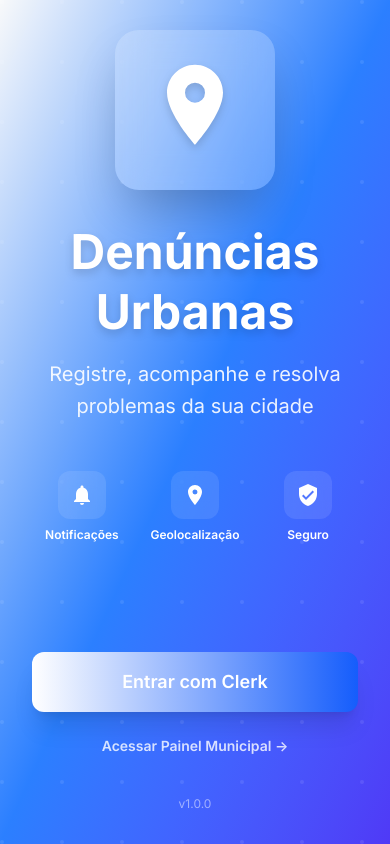
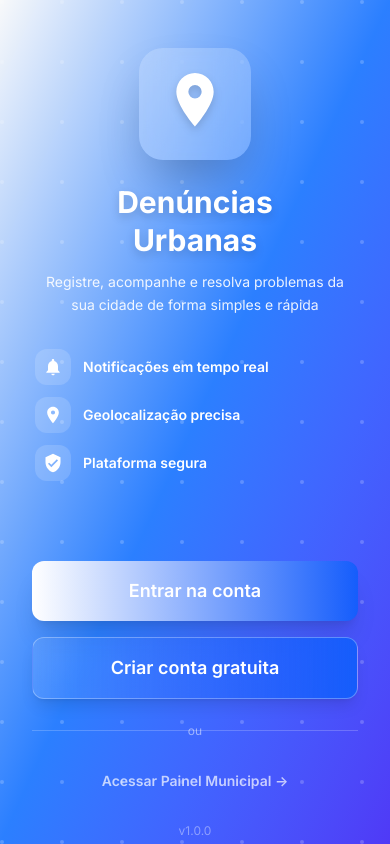
Before and after one commit to devJPMello/Denuncias-Urbanas, a React (Vite) app in the folder frontend/: page / in a window 390 px wide. Built offline with nearby package versions, Linux system fonts and the light colour scheme.

Commit message:
feat: responsive layout for desktop and mobile

```diff
--- a/frontend/src/components/screens/LoginScreen.tsx
+++ b/frontend/src/components/screens/LoginScreen.tsx
@@ -53,99 +53,129 @@ export function LoginScreen({ onBack, onLogin, onAnonymous }: LoginScreenProps)
   };
 
   return (
-    <div className="h-full flex flex-col bg-gradient-to-br from-primary to-indigo-600 relative overflow-hidden">
-      <div className="absolute inset-0 opacity-30">
+    <div className="h-full flex flex-col md:flex-row bg-gradient-to-br from-primary to-indigo-600 relative overflow-hidden">
+      {/* Background pattern */}
+      <div className="absolute inset-0 opacity-20 pointer-events-none">
         <svg width="100%" height="100%">
           <defs>
             <pattern id="dots" x="0" y="0" width="40" height="40" patternUnits="userSpaceOnUse">
-              <circle cx="2" cy="2" r="1.5" fill="white" opacity="0.5" />
+              <circle cx="2" cy="2" r="1.5" fill="white" />
             </pattern>
           </defs>
           <rect width="100%" height="100%" fill="url(#dots)" />
         </svg>
       </div>
 
-      <div className="p-6 relative z-10">
-        <motion.button
-          initial={{ x: -20, opacity: 0 }}
-          animate={{ x: 0, opacity: 1 }}
-          onClick={onBack}
-          className="p-3 bg-white/20 backdrop-blur-sm rounded-xl text-white transition-colors hover:bg-white/30"
-        >
-          <MdArrowBack className="w-6 h-6" />
-        </motion.button>
-      </div>
-
-      <div className="flex-1 flex flex-col items-center justify-center px-8 pb-12 relative z-10">
+      {/* Painel esquerdo — branding (visível só em desktop) */}
+      <div className="hidden md:flex flex-1 flex-col items-center justify-center px-12 lg:px-16 relative z-10">
         <motion.div
           initial={{ scale: 0, opacity: 0 }}
           animate={{ scale: 1, opacity: 1 }}
-          transition={{ type: 'spring', duration: 0.4 }}
-          className="w-full max-w-md"
+          transition={{ type: 'spring', duration: 0.5 }}
+          className="text-center"
         >
+          <div className="w-24 h-24 bg-white/15 backdrop-blur-lg rounded-3xl flex items-center justify-center mx-auto mb-8 shadow-2xl">
+            <MdLocationOn className="w-14 h-14 text-white" />
+          </div>
+          <h1 className="text-4xl lg:text-5xl font-bold text-white mb-4">Denúncias<br />Urbanas</h1>
+          <p className="text-white/80 text-base lg:text-lg max-w-xs leading-relaxed">
+            Faça parte da transformação da sua cidade. Registre, acompanhe e resolva.
+          </p>
+          <div className="mt-8 flex flex-col gap-3 text-left max-w-xs mx-auto">
+            {['Notificações em tempo real', 'Geolocalização precisa', 'Acompanhamento do status'].map((f, i) => (
+              <motion.div
+                key={i}
+                initial={{ x: -20, opacity: 0 }}
+                animate={{ x: 0, opacity: 1 }}
+                transition={{ delay: 0.3 + i * 0.1 }}
+                className="flex items-center gap-2 text-white/90"
+              >
+                <div className="w-5 h-5 bg-white/20 rounded-full flex items-center justify-center flex-shrink-0">
+                  <div className="w-2 h-2 bg-white rounded-full" />
+                </div>
+                <span className="text-sm">{f}</span>
+              </motion.div>
+            ))}
+          </div>
+        </motion.div>
+      </div>
+
+      {/* Painel direito — formulário */}
+      <div className="flex-1 flex flex-col relative z-10 overflow-y-auto">
+        <div className="p-4 md:p-6">
+          <motion.button
+            initial={{ x: -20, opacity: 0 }}
+            animate={{ x: 0, opacity: 1 }}
+            onClick={onBack}
+            className="p-2.5 bg-white/20 backdrop-blur-sm rounded-xl text-white transition-colors hover:bg-white/30"
+          >
+            <MdArrowBack className="w-5 h-5" />
+          </motion.button>
+        </div>
+
+        <div className="flex-1 flex flex-col justify-center px-6 md:px-10 lg:px-16 pb-8">
+          {/* Header — visível só em mobile */}
           <motion.div
             initial={{ y: -20, opacity: 0 }}
             animate={{ y: 0, opacity: 1 }}
-            transition={{ delay: 0.3 }}
-            className="bg-white/10 backdrop-blur-lg rounded-2xl p-6 mb-8 flex items-center justify-center"
+            transition={{ delay: 0.2 }}
+            className="md:hidden flex flex-col items-center mb-6"
           >
-            <MdLocationOn className="w-16 h-16 text-white" />
-          </motion.div>
-
-          <motion.div
-            initial={{ y: 20, opacity: 0 }}
-            animate={{ y: 0, opacity: 1 }}
-            transition={{ delay: 0.5 }}
-            className="text-center mb-8 space-y-2"
-          >
-            <h2 className="text-4xl font-bold text-white">Bem-vindo</h2>
-            <p className="text-white/80 text-lg">Entre para acompanhar suas denúncias</p>
+            <div className="w-14 h-14 bg-white/15 rounded-2xl flex items-center justify-center mb-3">
+              <MdLocationOn className="w-8 h-8 text-white" />
+            </div>
+            <h2 className="text-2xl font-bold text-white">Bem-vindo</h2>
+            <p className="text-white/80 text-sm mt-1">Entre para acompanhar suas denúncias</p>
           </motion.div>
 
           <motion.div
             initial={{ y: 30, opacity: 0 }}
             animate={{ y: 0, opacity: 1 }}
-            transition={{ delay: 0.7 }}
-            className="bg-white rounded-3xl shadow-2xl p-8 space-y-6"
+            transition={{ delay: 0.4 }}
+            className="bg-white rounded-2xl md:rounded-3xl shadow-2xl p-6 md:p-8 w-full max-w-md mx-auto md:mx-0"
           >
+            <div className="hidden md:block mb-6">
+              <h2 className="text-2xl font-bold text-gray-900">Entrar na conta</h2>
+              <p className="text-gray-500 text-sm mt-1">Acesse sua conta para continuar</p>
+            </div>
+
             <Button
-              className="w-full bg-white text-gray-700 hover:bg-gray-50 border-2 border-gray-200 shadow-md"
+              className="w-full bg-white text-gray-700 hover:bg-gray-50 border-2 border-gray-200 shadow-sm mb-4"
               size="lg"
               onClick={onLogin}
             >
-              <FcGoogle className="w-6 h-6 mr-3" />
+              <FcGoogle className="w-5 h-5 mr-3" />
               Continuar com Google
             </Button>
 
-            <div className="relative">
+            <div className="relative mb-4">
               <div className="absolute inset-0 flex items-center">
                 <div className="w-full border-t border-gray-200" />
               </div>
               <div className="relative flex justify-center text-sm">
-                <span className="px-4 bg-white text-gray-500">ou entre com e-mail</span>
+                <span className="px-4 bg-white text-gray-400">ou entre com e-mail</span>
               </div>
             </div>
 
             <form onSubmit={handleSubmit} className="space-y-4">
               <div>
                 <div className="relative">
-                  <MdEmail className={`absolute left-4 top-1/2 -translate-y-1/2 w-5 h-5 transition-colors ${emailError ? 'text-red-500' : 'text-gray-400'}`} />
+                  <MdEmail className={`absolute left-3.5 top-1/2 -translate-y-1/2 w-4.5 h-4.5 transition-colors ${emailError ? 'text-red-500' : 'text-gray-400'}`} />
                   <input
                     type="email"
                     value={email}
                     onChange={handleEmailChange}
                     onBlur={() => email && validateEmail(email)}
                     placeholder="seu@email.com"
-                    className={`w-full pl-12 pr-4 py-4 rounded-xl bg-gray-50 border-2 transition-all ${emailError ? 'border-red-500 focus:ring-red-500/20' : 'border-gray-100 focus:border-primary focus:ring-primary/20'} focus:outline-none focus:ring-2`}
+                    className={`w-full pl-10 pr-4 py-3 rounded-xl bg-gray-50 border-2 text-sm transition-all ${emailError ? 'border-red-400 focus:ring-red-500/20' : 'border-gray-100 focus:border-primary focus:ring-primary/20'} focus:outline-none focus:ring-2`}
                   />
                 </div>
                 {emailError && (
                   <motion.p
-                    initial={{ opacity: 0, y: -5 }}
+                    initial={{ opacity: 0, y: -4 }}
                     animate={{ opacity: 1, y: 0 }}
-                    className="text-sm text-red-600 mt-1.5 ml-1 flex items-center gap-1"
+                    className="text-xs text-red-600 mt-1.5 ml-1"
                   >
-                    <span className="w-1 h-1 bg-red-600 rounded-full" />
                     {emailError}
                   </motion.p>
                 )}
@@ -153,29 +183,28 @@ export function LoginScreen({ onBack, onLogin, onAnonymous }: LoginScreenProps)
 
               <div>
                 <div className="relative">
-                  <MdLock className={`absolute left-4 top-1/2 -translate-y-1/2 w-5 h-5 transition-colors ${passwordError ? 'text-red-500' : 'text-gray-400'}`} />
+                  <MdLock className={`absolute left-3.5 top-1/2 -translate-y-1/2 w-4.5 h-4.5 transition-colors ${passwordError ? 'text-red-500' : 'text-gray-400'}`} />
                   <input
                     type={showPassword ? 'text' : 'password'}
                     value={password}
                     onChange={handlePasswordChange}
                     placeholder="Sua senha"
-                    className={`w-full pl-12 pr-12 py-4 rounded-xl bg-gray-50 border-2 transition-all ${passwordError ? 'border-red-500 focus:ring-red-500/20' : 'border-gray-100 focus:border-primary focus:ring-primary/20'} focus:outline-none focus:ring-2`}
+                    className={`w-full pl-10 pr-10 py-3 rounded-xl bg-gray-50 border-2 text-sm transition-all ${passwordError ? 'border-red-400 focus:ring-red-500/20' : 'border-gray-100 focus:border-primary focus:ring-primary/20'} focus:outline-none focus:ring-2`}
                   />
                   <button
                     type="button"
                     onClick={() => setShowPassword(!showPassword)}
-                    className="absolute right-4 top-1/2 -translate-y-1/2 text-gray-400 hover:text-gray-600 transition-colors"
+                    className="absolute right-3.5 top-1/2 -translate-y-1/2 text-gray-400 hover:text-gray-600 transition-colors"
                   >
-                    {showPassword ? <MdVisibilityOff className="w-5 h-5" /> : <MdVisibility className="w-5 h-5" />}
+                    {showPassword ? <MdVisibilityOff className="w-4.5 h-4.5" /> : <MdVisibility className="w-4.5 h-4.5" />}
                   </button>
                 </div>
                 {passwordError && (
                   <motion.p
-                    initial={{ opacity: 0, y: -5 }}
+                    initial={{ opacity: 0, y: -4 }}
                     animate={{ opacity: 1, y: 0 }}
-                    className="text-sm text-red-600 mt-1.5 ml-1 flex items-center gap-1"
+                    className="text-xs text-red-600 mt-1.5 ml-1"
                   >
-                    <span className="w-1 h-1 bg-red-600 rounded-full" />
                     {passwordError}
                   </motion.p>
                 )}
@@ -190,7 +219,7 @@ export function LoginScreen({ onBack, onLogin, onAnonymous }: LoginScreenProps)
               <Button type="submit" size="lg" className="w-full" disabled={isLoading}>
                 {isLoading ? (
                   <div className="flex items-center justify-center gap-2">
-                    <div className="w-5 h-5 border-2 border-white border-t-transparent rounded-full animate-spin" />
+                    <div className="w-4 h-4 border-2 border-white border-t-transparent rounded-full animate-spin" />
                     Entrando...
                   </div>
                 ) : 'Entrar'}
@@ -200,12 +229,12 @@ export function LoginScreen({ onBack, onLogin, onAnonymous }: LoginScreenProps)
             <button
               type="button"
               onClick={onAnonymous}
-              className="w-full text-center text-sm text-gray-500 hover:text-gray-700 py-2 transition-colors font-medium"
+              className="w-full text-center text-sm text-gray-400 hover:text-gray-600 py-3 mt-2 transition-colors"
             >
               Continuar sem conta
             </button>
           </motion.div>
-        </motion.div>
+        </div>
       </div>
     </div>
   );
--- a/frontend/src/components/screens/SplashScreen.tsx
+++ b/frontend/src/components/screens/SplashScreen.tsx
@@ -9,117 +9,136 @@ interface SplashScreenProps {
 }
 
 export function SplashScreen({ onLogin, onAdmin }: SplashScreenProps) {
+  const features = [
+    { icon: MdNotifications, label: 'Notificações em tempo real' },
+    { icon: MdLocationOn, label: 'Geolocalização precisa' },
+    { icon: MdVerifiedUser, label: 'Plataforma segura' },
+  ];
+
   return (
-    <div className="h-full flex flex-col bg-gradient-to-br from-primary via-blue-500 to-indigo-600 relative overflow-hidden">
+    <div className="h-full flex flex-col md:flex-row bg-gradient-to-br from-primary via-blue-500 to-indigo-600 relative overflow-hidden">
+      {/* Background pattern */}
       <motion.div
         initial={{ opacity: 0 }}
-        animate={{ opacity: 0.3 }}
+        animate={{ opacity: 0.2 }}
         transition={{ duration: 1 }}
-        className="absolute inset-0"
+        className="absolute inset-0 pointer-events-none"
       >
         <svg width="100%" height="100%">
           <defs>
             <pattern id="splash-dots" x="0" y="0" width="60" height="60" patternUnits="userSpaceOnUse">
-              <circle cx="2" cy="2" r="2" fill="white" opacity="0.3" />
+              <circle cx="2" cy="2" r="2" fill="white" />
             </pattern>
           </defs>
           <rect width="100%" height="100%" fill="url(#splash-dots)" />
         </svg>
       </motion.div>
 
-      <div className="flex-1 flex flex-col items-center justify-center px-8 relative z-10">
+      {/* Lado esquerdo — marca e features */}
+      <div className="flex-1 flex flex-col items-center justify-center px-8 md:px-16 py-12 relative z-10">
         <motion.div
           initial={{ scale: 0, rotate: -180 }}
           animate={{ scale: 1, rotate: 0 }}
-          transition={{ type: 'spring', stiffness: 200, damping: 20, duration: 0.4 }}
-          className="bg-white/20 backdrop-blur-lg rounded-3xl p-8 shadow-2xl mb-8 relative"
+          transition={{ type: 'spring', stiffness: 200, damping: 20 }}
+          className="bg-white/20 backdrop-blur-lg rounded-3xl p-6 md:p-8 shadow-2xl mb-6 md:mb-8"
         >
           <motion.div
-            animate={{ y: [0, -10, 0] }}
+            animate={{ y: [0, -8, 0] }}
             transition={{ duration: 2, repeat: Infinity, ease: 'easeInOut' }}
           >
-            <MdLocationOn className="w-24 h-24 text-white drop-shadow-lg" />
+            <MdLocationOn className="w-16 h-16 md:w-20 md:h-20 text-white drop-shadow-lg" />
           </motion.div>
-        </motion.div>
-
-        <motion.div
-          initial={{ y: 30, opacity: 0 }}
-          animate={{ y: 0, opacity: 1 }}
-          transition={{ delay: 0.3, duration: 0.3 }}
-          className="text-center space-y-4 mb-12"
-        >
-          <h1 className="text-5xl font-bold text-white drop-shadow-lg leading-tight">
-            Denúncias<br />Urbanas
-          </h1>
-          <motion.p
-            initial={{ opacity: 0 }}
-            animate={{ opacity: 1 }}
-            transition={{ delay: 0.5, duration: 0.3 }}
-            className="text-xl text-white/90 max-w-sm leading-relaxed"
-          >
-            Registre, acompanhe e resolva problemas da sua cidade
-          </motion.p>
         </motion.div>
 
         <motion.div
           initial={{ y: 20, opacity: 0 }}
           animate={{ y: 0, opacity: 1 }}
-          transition={{ delay: 0.5, duration: 0.3 }}
-          className="grid grid-cols-3 gap-6 mb-12"
+          transition={{ delay: 0.3 }}
+          className="text-center space-y-3 mb-8 md:mb-10"
         >
-          {[
-            { icon: MdNotifications, label: 'Notificações' },
-            { icon: MdLocationOn, label: 'Geolocalização' },
-            { icon: MdVerifiedUser, label: 'Seguro' }
-          ].map((item, i) => (
+          <h1 className="text-3xl md:text-4xl lg:text-5xl font-bold text-white drop-shadow-lg leading-tight">
+            Denúncias<br />Urbanas
+          </h1>
+          <p className="text-sm md:text-base text-white/90 max-w-xs md:max-w-sm leading-relaxed">
+            Registre, acompanhe e resolva problemas da sua cidade de forma simples e rápida
+          </p>
+        </motion.div>
+
+        <motion.div
+          initial={{ y: 20, opacity: 0 }}
+          animate={{ y: 0, opacity: 1 }}
+          transition={{ delay: 0.5 }}
+          className="flex flex-col gap-3 w-full max-w-xs"
+        >
+          {features.map((item, i) => (
             <motion.div
               key={i}
-              initial={{ scale: 0, opacity: 0 }}
-              animate={{ scale: 1, opacity: 1 }}
-              transition={{ delay: 0.5 + i * 0.1, type: 'spring', stiffness: 200 }}
-              className="flex flex-col items-center gap-2 text-white"
+              initial={{ x: -20, opacity: 0 }}
+              animate={{ x: 0, opacity: 1 }}
+              transition={{ delay: 0.5 + i * 0.1 }}
+              className="flex items-center gap-3 text-white"
             >
-              <div className="w-12 h-12 bg-white/10 rounded-xl flex items-center justify-center backdrop-blur-sm">
-                <item.icon className="w-6 h-6" />
+              <div className="w-9 h-9 bg-white/15 rounded-xl flex items-center justify-center flex-shrink-0">
+                <item.icon className="w-5 h-5" />
               </div>
-              <span className="text-xs font-medium">{item.label}</span>
+              <span className="text-sm font-medium">{item.label}</span>
             </motion.div>
           ))}
         </motion.div>
       </div>
 
+      {/* Lado direito — ações */}
       <motion.div
-        initial={{ y: 100, opacity: 0 }}
+        initial={{ y: 60, opacity: 0 }}
         animate={{ y: 0, opacity: 1 }}
-        transition={{ delay: 0.7, duration: 0.4, type: 'spring' }}
-        className="p-8 space-y-4 relative z-10"
+        transition={{ delay: 0.6, type: 'spring' }}
+        className="md:flex-1 flex flex-col items-center justify-center px-8 md:px-16 py-8 md:py-12 relative z-10"
       >
+        <div className="w-full max-w-sm space-y-4">
+          <div className="hidden md:block mb-8 text-center">
+            <p className="text-white/70 text-sm font-medium uppercase tracking-widest mb-2">Acesso cidadão</p>
+            <div className="w-12 h-0.5 bg-white/30 mx-auto" />
+          </div>
+
           <motion.div whileHover={{ scale: 1.02 }} whileTap={{ scale: 0.98 }}>
             <Button
               size="lg"
-            className="w-full bg-white text-primary hover:bg-white/95 shadow-xl"
+              className="w-full bg-white text-primary hover:bg-white/95 shadow-xl font-bold"
               onClick={onLogin}
             >
-            Entrar com Clerk
+              Entrar na conta
             </Button>
           </motion.div>
 
+          <motion.div whileHover={{ scale: 1.02 }} whileTap={{ scale: 0.98 }}>
+            <Button
+              size="lg"
+              className="w-full bg-white/10 border border-white/30 text-white hover:bg-white/20 backdrop-blur-sm"
+              onClick={onLogin}
+            >
+              Criar conta gratuita
+            </Button>
+          </motion.div>
+
+          <div className="relative py-2">
+            <div className="absolute inset-0 flex items-center">
+              <div className="w-full border-t border-white/20" />
+            </div>
+            <div className="relative flex justify-center">
+              <span className="px-4 bg-transparent text-white/50 text-xs">ou</span>
+            </div>
+          </div>
+
           <motion.button
-          whileHover={{ x: 5 }}
+            whileHover={{ x: 4 }}
             onClick={onAdmin}
-          className="w-full text-center text-sm text-white/80 hover:text-white py-2 transition-colors font-medium"
+            className="w-full text-center text-sm text-white/70 hover:text-white py-2 transition-colors font-medium"
           >
             Acessar Painel Municipal →
           </motion.button>
 
-        <motion.p
-          initial={{ opacity: 0 }}
-          animate={{ opacity: 1 }}
-          transition={{ delay: 1 }}
-          className="text-center text-xs text-white/50 mt-4"
-        >
-          v1.0.0
-        </motion.p>
+          <p className="text-center text-xs text-white/40 pt-2">v1.0.0</p>
+        </div>
       </motion.div>
     </div>
   );
```
Also changed, not shown: frontend/src/components/screens/AdminPanelScreen.tsx (+50 -17 lines), frontend/src/components/screens/MapAdminScreen.tsx (+37 -7 lines), 1 other file (tests, documents, lock files or other folders). Lines whose indentation alone changed are shown as unchanged.
